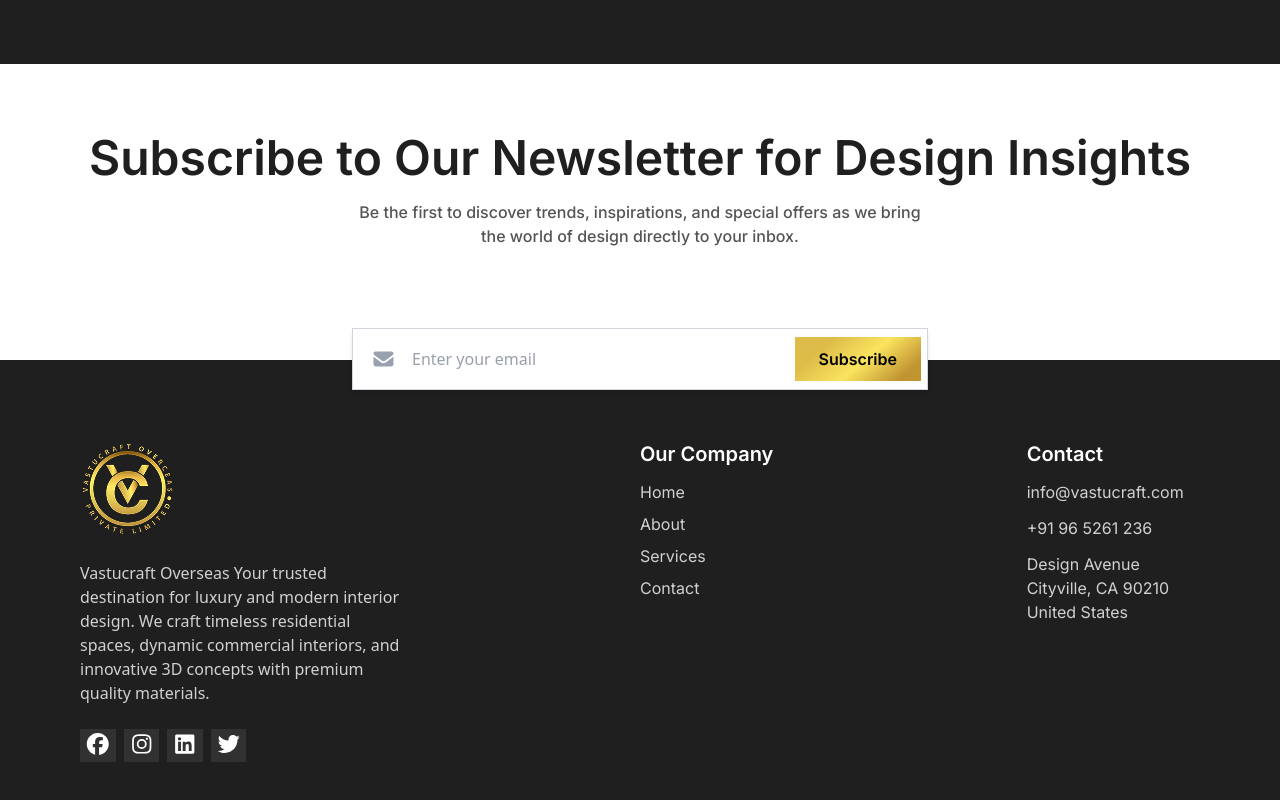
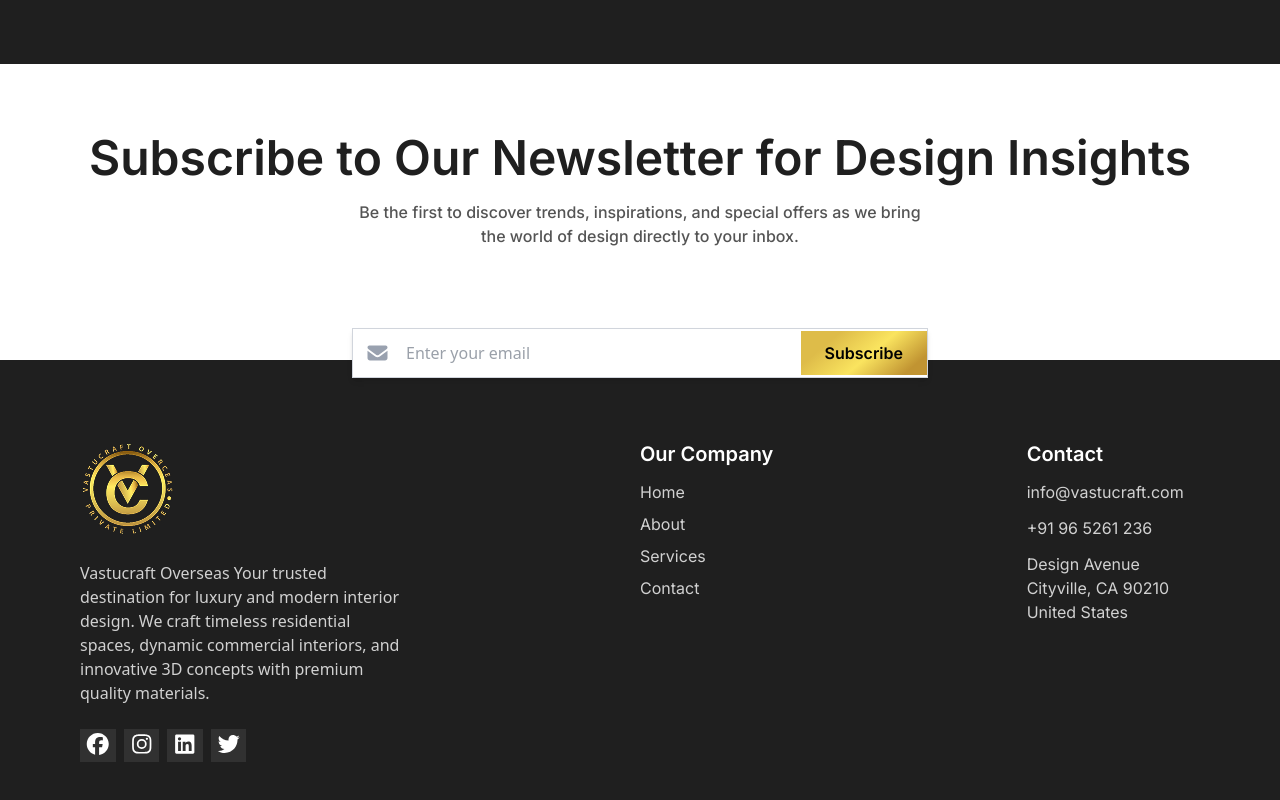
Before and after one commit to Abtikdigital/VastuCraft, a React (Vite) app: page / in a window 1280 px wide. Shown: the part 3506-4306 px from the top of the page. Built offline with nearby package versions, Linux system fonts and the light colour scheme.

Commit message:
updated footer

```diff
--- a/src/sections/Footer.jsx
+++ b/src/sections/Footer.jsx
@@ -57,7 +57,7 @@ function Footer() {
       <section className="w-full -top-8 flex justify-center items-center md:absolute">
         <form
           onSubmit={handleSubmit(onSubmit)}
-          className="flex items-center max-w-full p-1.5 md:w-xl bg-white shadow-md border border-gray-300"
+          className="flex items-center w-full md:w-xl bg-white shadow-md border border-gray-300"
         >
           <FontAwesomeIcon
             icon={faEnvelope}
@@ -134,19 +134,19 @@ Your trusted destination for luxury and modern interior design. We craft timeles
             </Link>
             <Link
               className="block hover:text-gray-400 text-[#D1D1D1] font-1 text-base transition-all duration-300 hover:underline"
-              to={"/"}
+              to={"/about"}
             >
               About
             </Link>
             <Link
               className="block hover:text-gray-400 text-[#D1D1D1] font-1 text-base transition-all duration-300 hover:underline"
-              to={"/"}
+              to={"/services"}
             >
               Services
             </Link>
             <Link
               className="block hover:text-gray-400 text-[#D1D1D1] font-1 text-base transition-all duration-300 hover:underline"
-              to={"/"}
+              to={"/contact"}
             >
               Contact
             </Link>
```
